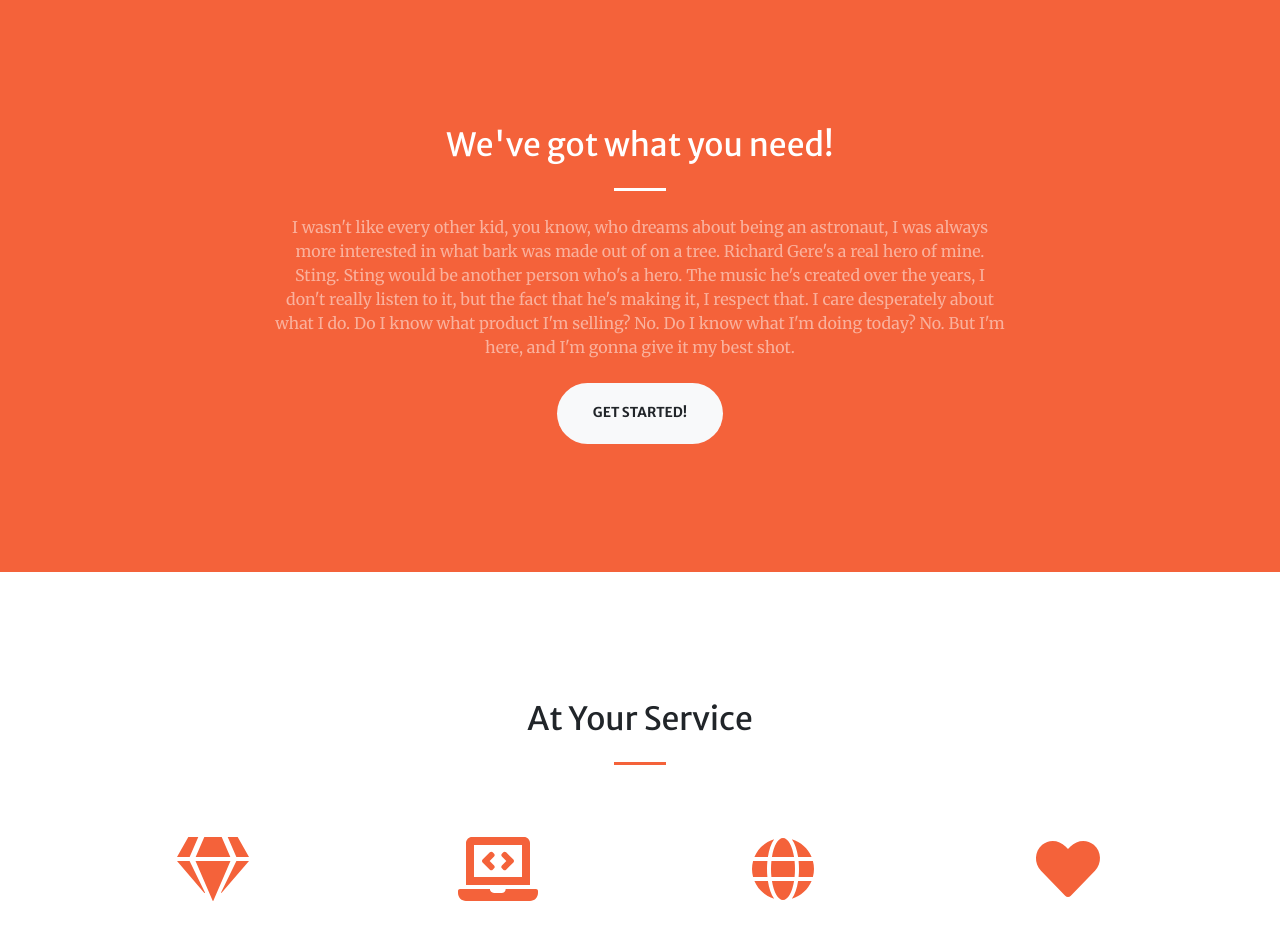
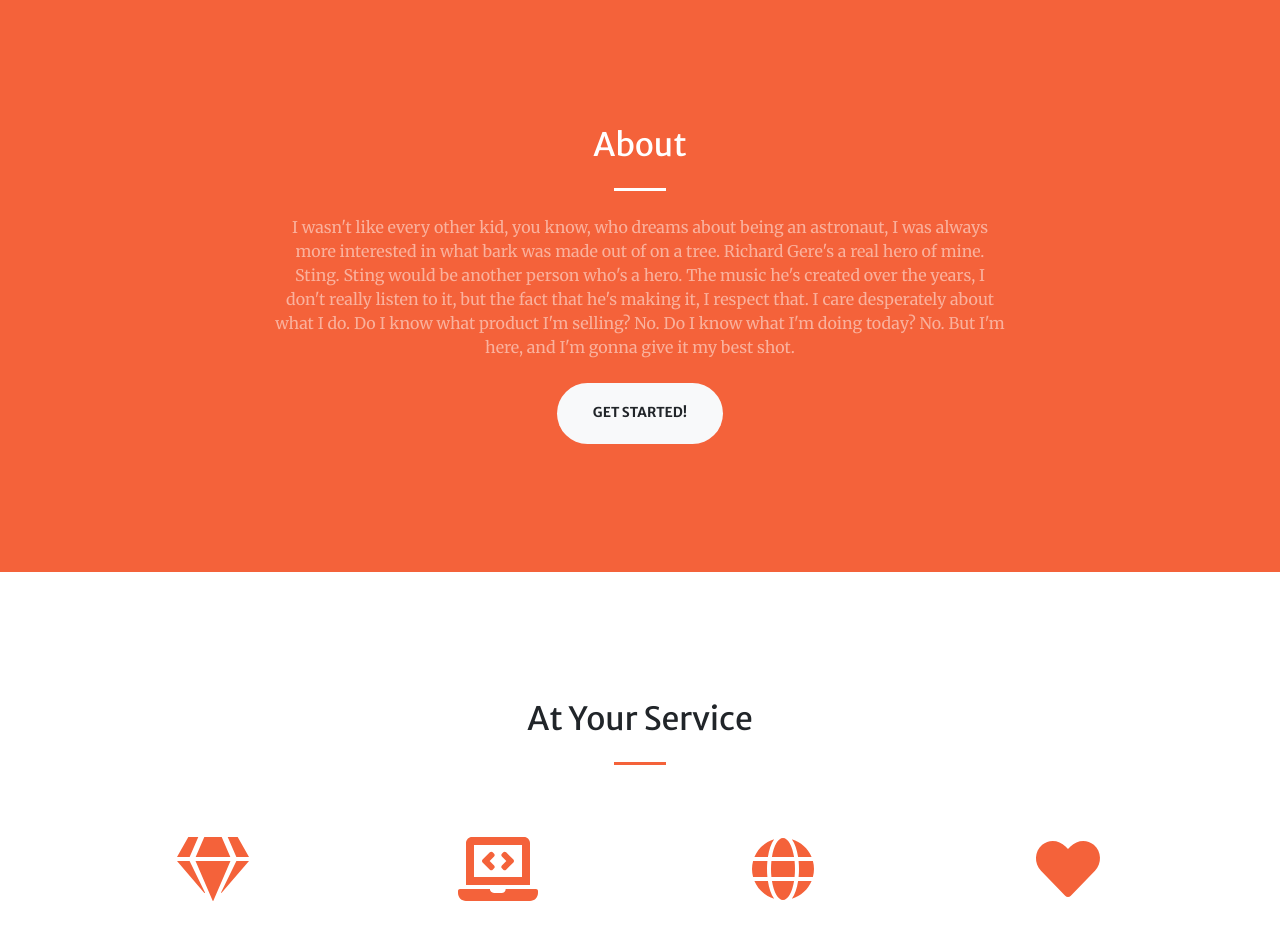
Before and after one commit to alexpaiaina/alexpaiaina.github.io, a plain HTML site: page index.html in a window 1280 px wide. Shown: the part 802-1728 px from the top of the page. Drawn offline with nearby package versions, Linux system fonts and the light colour scheme.

Commit message:
alex paiaina

```diff
--- a/index.html
+++ b/index.html
@@ -54,7 +54,7 @@
             <div class="container">
                 <div class="row justify-content-center">
                     <div class="col-lg-8 text-center">
-                        <h2 class="text-white mt-0">We've got what you need!</h2>
+                        <h2 class="text-white mt-0">About</h2>
                         <hr class="divider light my-4" />
                         <p class="text-white-50 mb-4">I wasn't like every other kid, you know, who dreams about being an astronaut, I was always more interested in what bark was made out of on a tree. Richard Gere's a real hero of mine. Sting. Sting would be another person who's a hero. The music he's created over the years, I don't really listen to it, but the fact that he's making it, I respect that. I care desperately about what I do. Do I know what product I'm selling? No. Do I know what I'm doing today? No. But I'm here, and I'm gonna give it my best shot.</p>
                         <a class="btn btn-light btn-xl js-scroll-trigger" href="#services">Get Started!</a>
```
